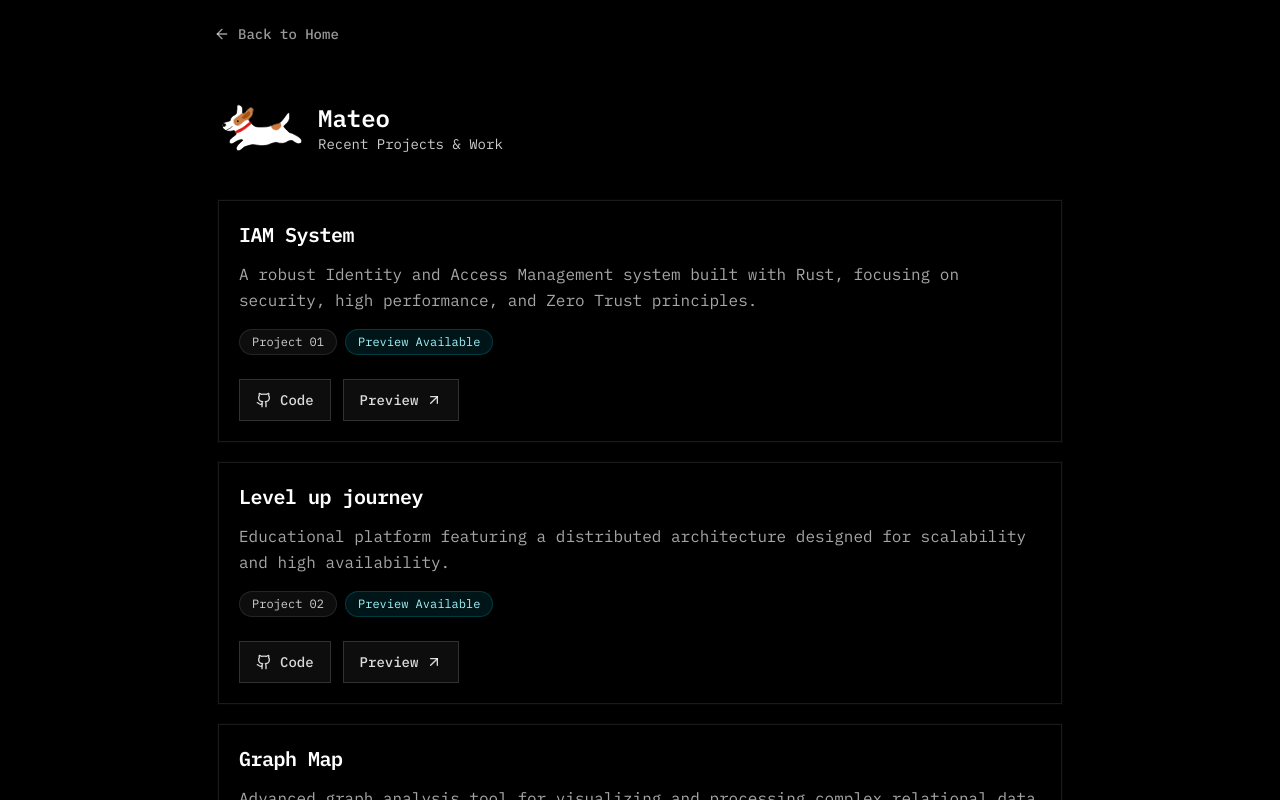
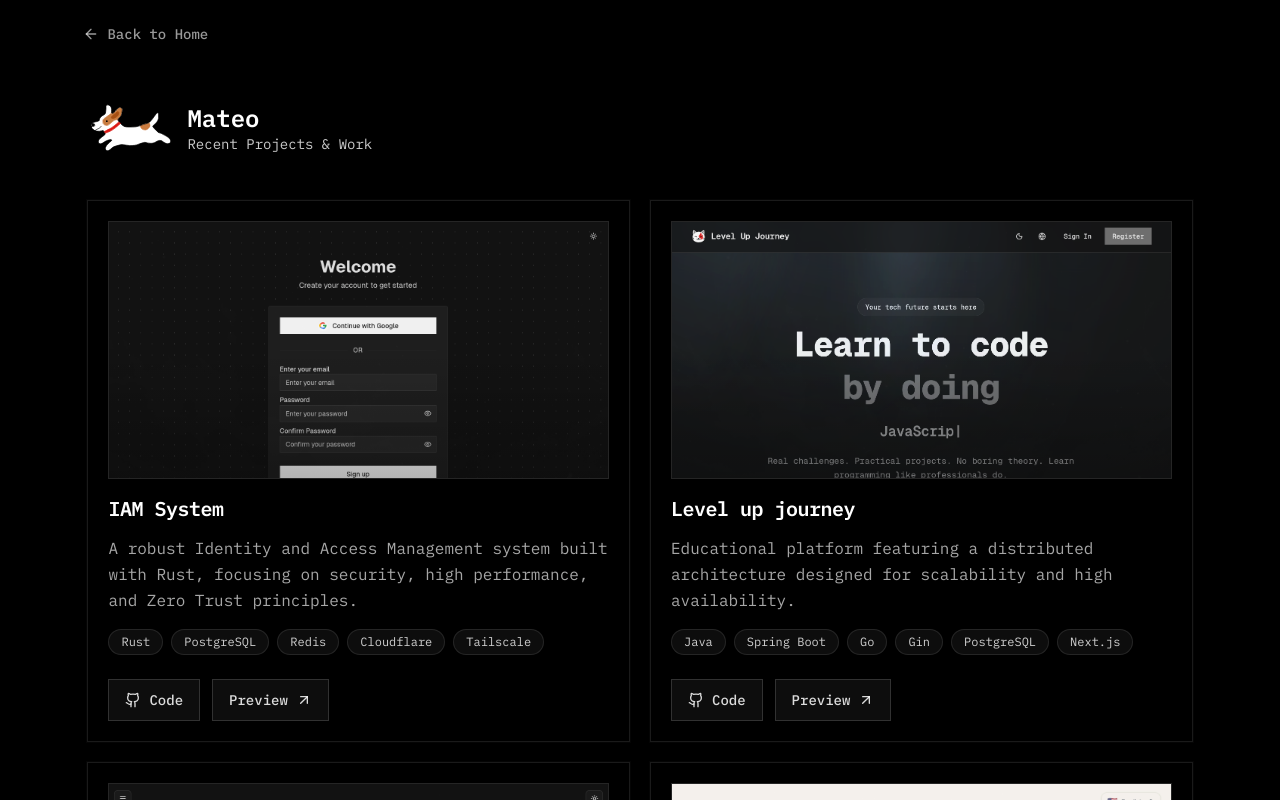
Before and after one commit to zGIKS/portfolio, a Next.js app: page /work in a window 1280 px wide. Shown: the top 800 px of the page. Built offline with nearby package versions, Linux system fonts and the light colour scheme.

Commit message:
feat: add tags to projects in constants for improved categorization

```diff
--- a/src/app/work/page.tsx
+++ b/src/app/work/page.tsx
@@ -1,4 +1,5 @@
 import type { Metadata } from "next";
+import Image from "next/image";
 import Link from "next/link";
 import { ArrowLeft, ArrowUpRight, Github } from "lucide-react";
 import { AppShell } from "@/components/app-shell";
@@ -16,7 +17,7 @@ export default function WorkPage() {
       showFooter={false}
       contentClassName="flex-col items-center justify-start gap-6 pt-2 pb-6 md:pt-4 md:pb-10"
     >
-      <div className="w-full max-w-[55.249245rem] px-4 md:px-0">
+      <div className="w-full max-w-6xl px-4 md:px-0">
         <Link
           href="/"
           className="group inline-flex items-center gap-2 rounded-lg px-4 py-2 text-sm font-medium text-white/60 transition hover:bg-white/5 hover:text-white"
@@ -28,11 +29,11 @@ export default function WorkPage() {
 
       <ProfilePageCard
         subtitle="Recent Projects & Work"
-        className="border-0 bg-transparent shadow-none"
+        className="border-0 bg-transparent shadow-none md:max-w-6xl"
         contentClassName="p-0 sm:p-0"
       >
-        <div className="flex flex-col gap-4 p-4 sm:gap-5 sm:p-5">
-          {PROJECTS.map((project, index) => (
+        <div className="grid grid-cols-1 gap-4 p-4 sm:gap-5 sm:p-5 xl:grid-cols-2">
+          {PROJECTS.map((project) => (
             <div
               key={project.title}
               className="group relative overflow-hidden rounded-2xl border border-white/10 bg-black/40 p-4 shadow-[0_0_0_1px_rgba(255,255,255,0.02)] transition hover:border-white/15 hover:bg-black/50 sm:p-5"
@@ -44,6 +45,19 @@ export default function WorkPage() {
 
               <div className="relative w-full">
                 <div className="flex min-h-full w-full flex-col items-start text-left">
+                  <div className="mb-4 w-full overflow-hidden rounded-xl border border-white/10 bg-white/5">
+                    <div className="relative aspect-[16/8.2] w-full">
+                      <Image
+                        src={project.image}
+                        alt={project.title}
+                        fill
+                        sizes="(max-width: 1024px) 100vw, 880px"
+                        className="object-cover object-top transition-transform duration-500 group-hover:scale-[1.02]"
+                      />
+                      <div className="absolute inset-0 bg-gradient-to-t from-black/25 via-transparent to-transparent" />
+                    </div>
+                  </div>
+
                   <h3 className="mb-3 text-lg font-semibold tracking-tight text-white sm:text-xl">
                     {project.title}
                   </h3>
@@ -53,12 +67,14 @@ export default function WorkPage() {
                   </p>
 
                   <div className="mb-6 flex w-full flex-wrap gap-2">
-                    <span className="inline-flex items-center rounded-full border border-white/10 bg-white/5 px-3 py-1 text-xs text-white/80">
-                      Project {String(index + 1).padStart(2, "0")}
-                    </span>
-                    <span className="inline-flex items-center rounded-full border border-cyan-400/20 bg-cyan-400/10 px-3 py-1 text-xs text-cyan-200">
-                      Preview Available
-                    </span>
+                    {project.tags?.map((tag) => (
+                      <span
+                        key={`${project.title}-${tag}`}
+                        className="inline-flex items-center rounded-full border border-white/10 bg-white/5 px-3 py-1 text-xs text-white/80"
+                      >
+                        {tag}
+                      </span>
+                    ))}
                   </div>
 
                   <div className="mt-auto flex w-full flex-wrap gap-3">
--- a/src/lib/constants.ts
+++ b/src/lib/constants.ts
@@ -33,6 +33,7 @@ export const PROJECTS = [
     title: "IAM System",
     description: "A robust Identity and Access Management system built with Rust, focusing on security, high performance, and Zero Trust principles.",
     image: "/projects/iam.png",
+    tags: ["Rust", "PostgreSQL", "Redis", "Cloudflare", "Tailscale"],
     previewUrl: "https://iam-demo.vercel.app/",
     repoUrl: "https://github.com/zGIKS/auth-service",
   },
@@ -40,6 +41,7 @@ export const PROJECTS = [
     title: "Level up journey",
     description: "Educational platform featuring a distributed architecture designed for scalability and high availability.",
     image: "/projects/level-up.png",
+    tags: ["Java", "Spring Boot", "Go", "Gin", "PostgreSQL", "Next.js"],
     previewUrl: "https://web-app-dusky-one.vercel.app/",
     repoUrl: "https://github.com/LevelUp-Journey",
   },
@@ -47,6 +49,7 @@ export const PROJECTS = [
     title: "Graph Map",
     description: "Advanced graph analysis tool for visualizing and processing complex relational data structures.",
     image: "/projects/graph-map.png",
+    tags: ["Python", "FastAPI", "React", "Vite", "WebGL"],
     previewUrl: "https://graphmap.giks.net/",
     repoUrl: "https://github.com/zGIKS/GraphMap-Backend",
   },
@@ -54,6 +57,7 @@ export const PROJECTS = [
     title: "Mortgage App",
     description: "Financial application for calculating and managing mortgage loans with a focus on accuracy and user experience.",
     image: "/projects/mortgage.png",
+    tags: ["Go", "Gin", "FastAPI", "PostgreSQL", "React", "Traefik"],
     previewUrl: "https://mortgage-ui-sable.vercel.app",
     repoUrl: "https://github.com/zGIKS/mortgage-calculator",
   },
```
